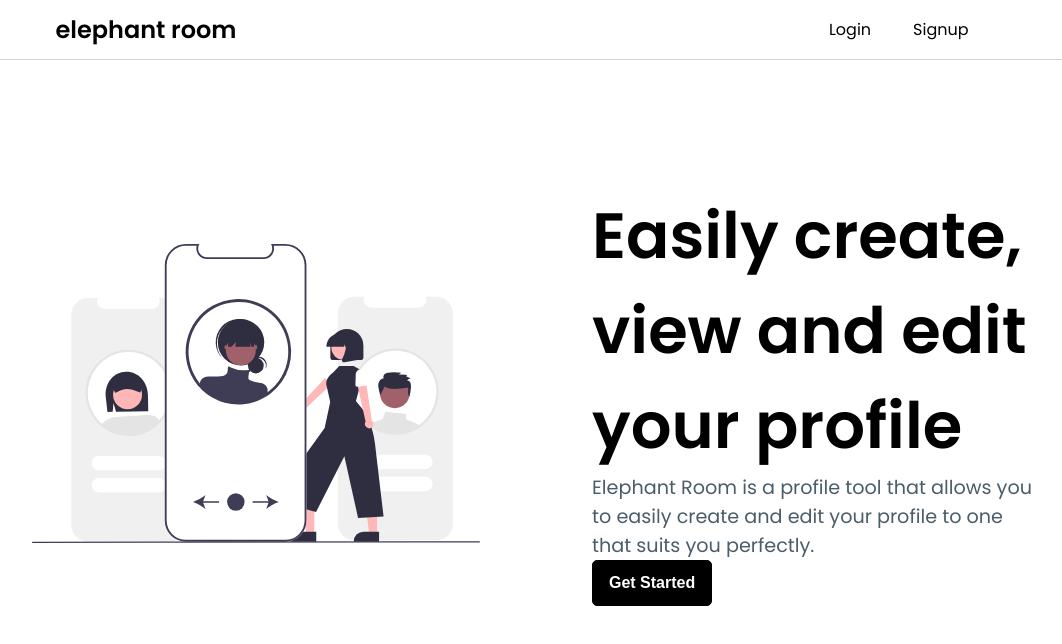
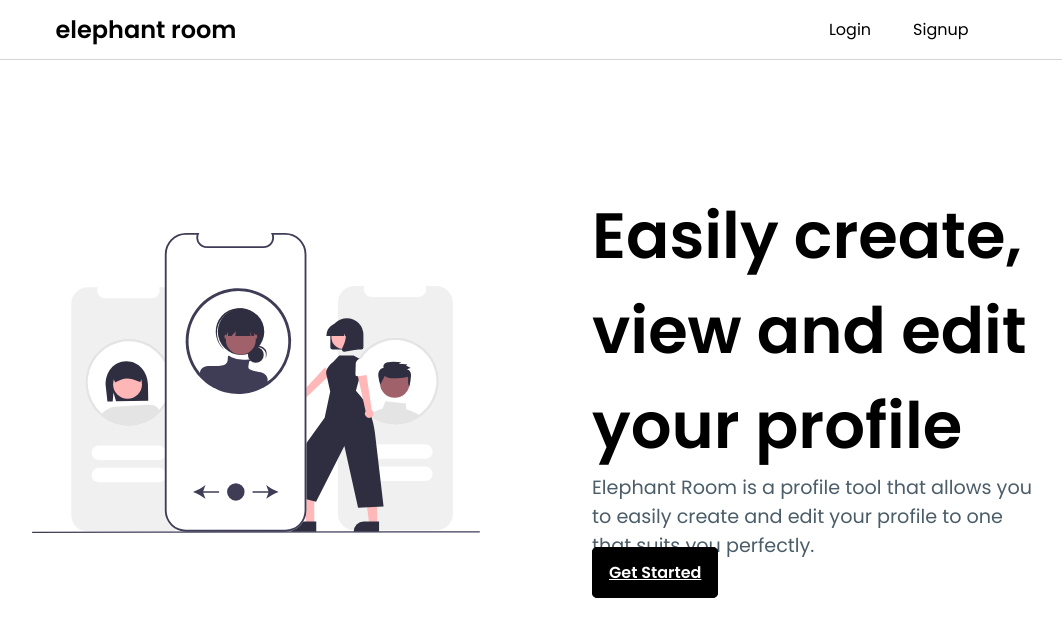
Before and after one commit to dalienst/user-fend, a React (Create React App) app: page / in a window 1280 px wide. Shown: the top 644 px of the page, without its empty margins (104-1166 px from the left). Built offline with nearby package versions, Linux system fonts and the light colour scheme.

Commit message:
fix unclicable link

```diff
--- a/src/layouts/Landing/Landing.js
+++ b/src/layouts/Landing/Landing.js
@@ -1,6 +1,8 @@
 import Navbar from "../Navbar/Navbar";
 import './Landing.css'
 import heroImg from '../../images/profile.svg'
+import { Link } from "react-router-dom";
+import { publicLinks } from "../../constants/links";
 
 const Landing = () => {
     return (
@@ -13,7 +15,7 @@ const Landing = () => {
                 <div className="hero-left">
                     <h1 className="hero-title">Easily create, view and edit your profile</h1>
                     <p className="hero-description">Elephant Room is a profile tool that allows you to easily create and edit your profile to one that suits you perfectly.</p>
-                    <button className="btn btn-primary">Get Started</button>
+                    <Link to={publicLinks.Login} className="btn btn-primary">Get Started</Link>
                 </div>
             </div>
         </div>
```
